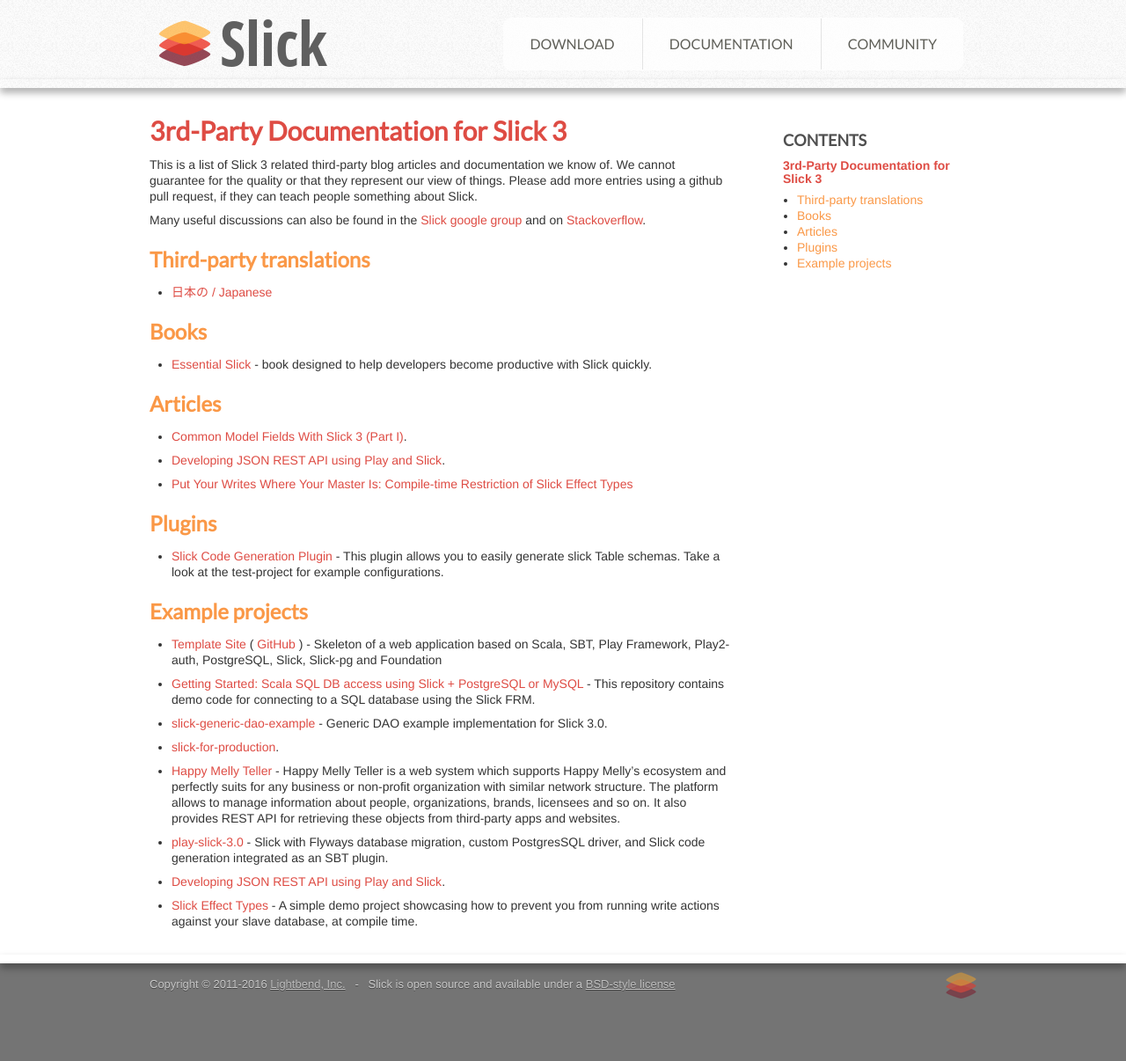
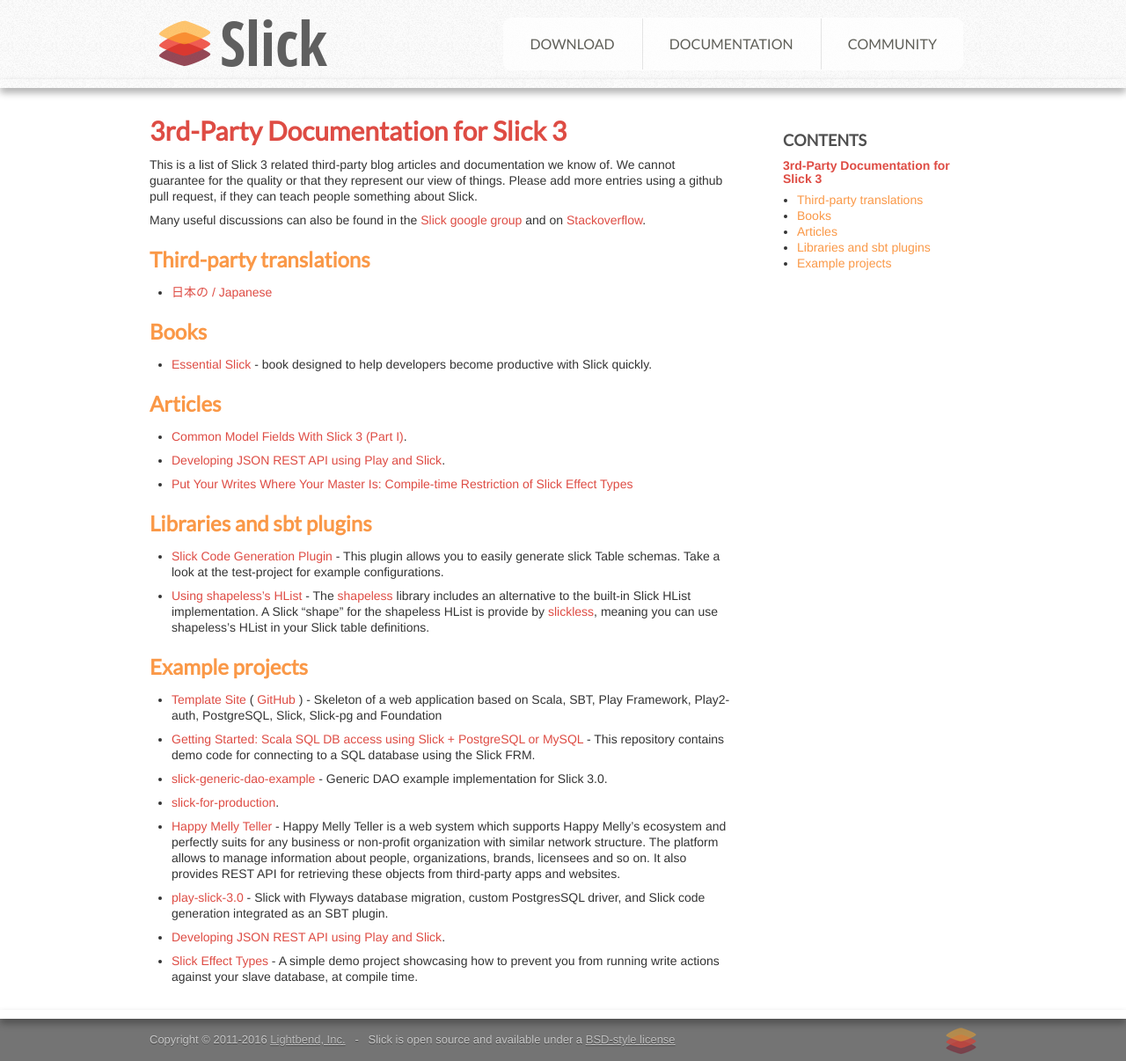
Before and after one commit to slick/slick.github.com, a Jekyll site: the page built from docs/third-party-slick-3.md, in a window 1280 px wide. Shown: the whole page at 88% size. Built offline with Jekyll 4.4.1, drawn with Linux system fonts in a browser that asks for light colours; before the commit the page ends 1143 px from its top, so only the background shows below that.

Commit message:
Add link to slickless, for using shapeless HLists

```diff
--- a/docs/third-party-slick-3.md
+++ b/docs/third-party-slick-3.md
@@ -26,9 +26,11 @@
 
 - [Put Your Writes Where Your Master Is: Compile-time Restriction of Slick Effect Types](http://danielwestheide.com/blog/2015/06/28/put-your-writes-where-your-master-is-compile-time-restriction-of-slick-effect-types.html)
 
-## Plugins
+## Libraries and sbt plugins
 
 - [Slick Code Generation Plugin](https://github.com/muuki88/sbt-slick) - This plugin allows you to easily generate slick Table schemas. Take a look at the test-project for example configurations.
+
+- [Using shapeless's HList](https://github.com/underscoreio/slickless) - The [shapeless](https://github.com/milessabin/shapeless) library includes an alternative to the built-in Slick HList implementation. A Slick "shape" for the shapeless HList is provide by [slickless](https://github.com/underscoreio/slickless), meaning you can use shapeless's HList in your Slick table definitions.
 
 
 ## Example projects
```
